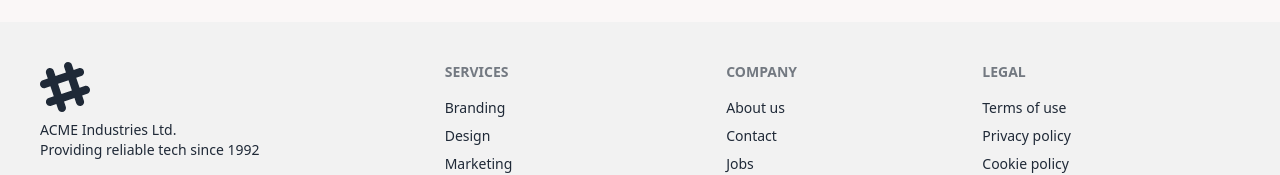
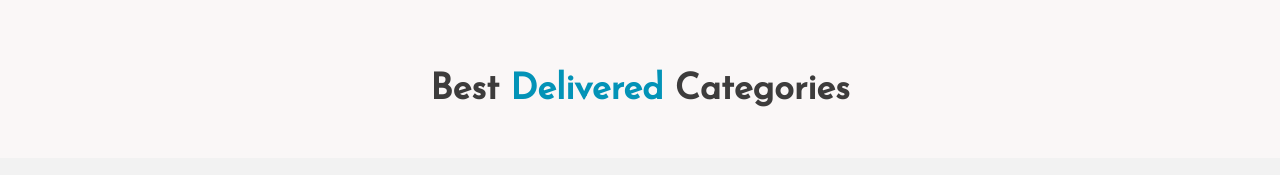
Before and after one commit to tuhin92/Cravey, a React (Vite) app: page / in a window 1280 px wide. Shown: the part 566-741 px from the top of the page. Built offline with nearby package versions, Linux system fonts and the light colour scheme.

Commit message:
add best delivered categories

```diff
--- /dev/null
+++ b/src/Components/Best_Deliver_product/Best_deliver_product.jsx
@@ -0,0 +1,11 @@
+import React from 'react';
+
+const Best_deliver_product = () => {
+    return (
+        <div className='max-w-7xl mx-auto my-12'>
+            <h1 className='text-2xl md:text-4xl font-extrabold text-center text-[#3d3c3c]' style={{ fontFamily: 'Josefin Sans, sans-serif' }}>Best <span className='text-[#0393b7]'>Delivered</span> Categories</h1>
+        </div>
+    );
+};
+
+export default Best_deliver_product;
--- a/src/Components/Home/Home.jsx
+++ b/src/Components/Home/Home.jsx
@@ -1,10 +1,13 @@
 import React from 'react';
 import Banner from './Banner';
+import Best_deliver_product from '../Best_Deliver_product/Best_deliver_product';
+
 
 const Home = () => {
     return (
         <div>
             <Banner></Banner>
+            <Best_deliver_product></Best_deliver_product>
         </div>
     );
 };
```
